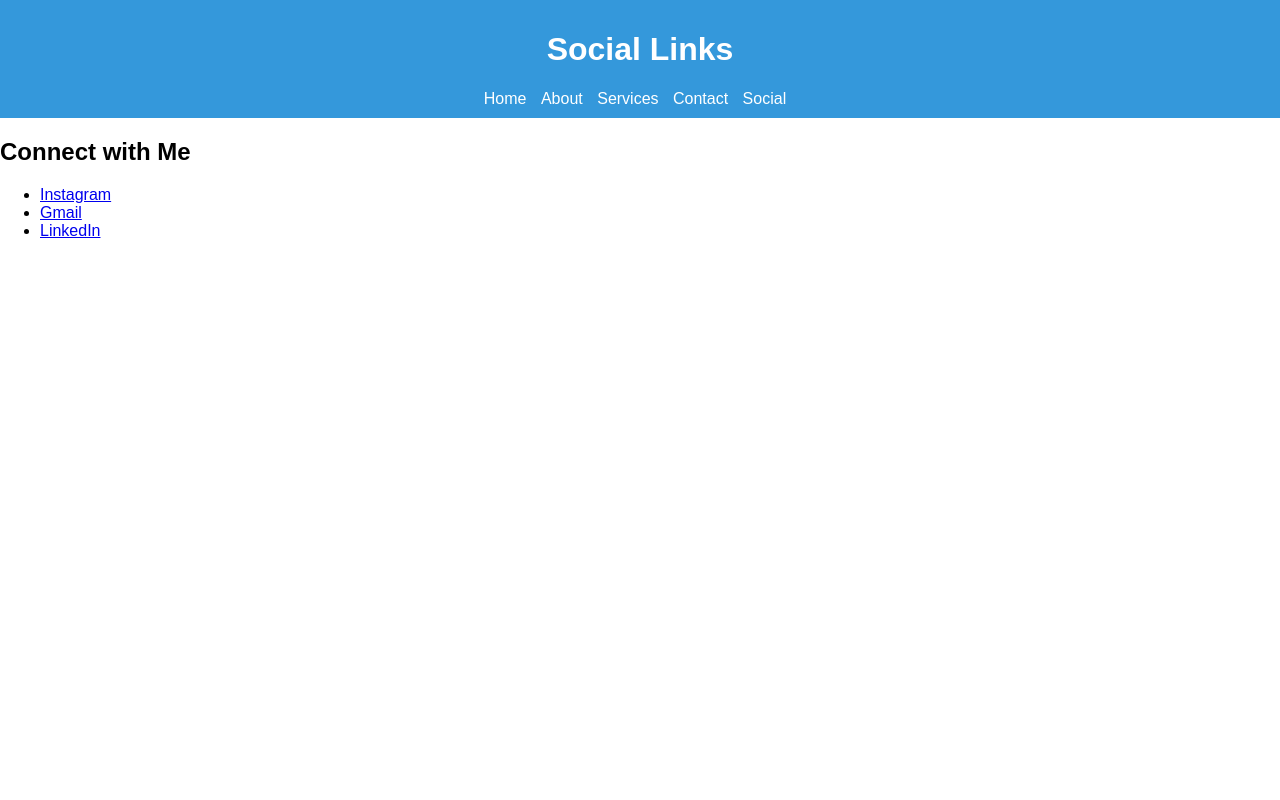
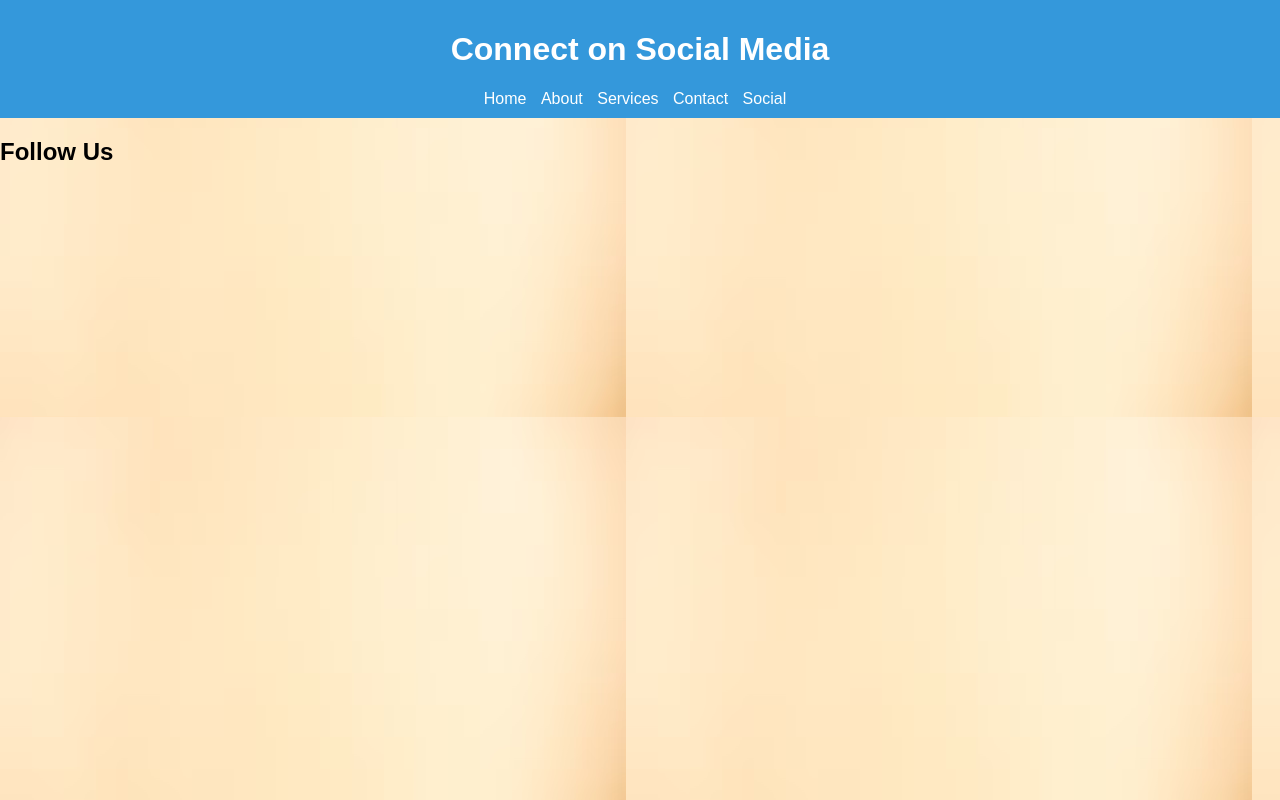
Before and after one commit to Anurag-Jain-S/anuweb, a plain HTML site: page social.html in a window 1280 px wide. Drawn offline with Linux system fonts and the light colour scheme.

Commit message:
Update social.html

```diff
--- a/social.html
+++ b/social.html
@@ -7,9 +7,9 @@
     <link rel="stylesheet" href="style.css">
     <title>Social</title>
 </head>
-<body>
+<body style="background-image: url('background.jpg');">
     <header>
-        <h1>Social Links</h1>
+        <h1>Connect on Social Media</h1>
         <nav>
             <ul>
                 <li><a href="index.html">Home</a></li>
@@ -21,12 +21,8 @@
         </nav>
     </header>
     <section>
-        <h2>Connect with Me</h2>
-        <ul>
-            <li><a href="https://www.instagram.com/_i.anuragg_?igsh=MXFjZmpjeHRub20zZQ==" target="https://www.instagram.com/_i.anuragg_?igsh=MXFjZmpjeHRub20zZQ==">Instagram</a></li>
-            <li><a href="realme.anurag@gmail.com">Gmail</a></li>
-            <li><a href="https://www.linkedin.com/in/anuragjain29oct" target="https://www.linkedin.com/in/anuragjain29oct">LinkedIn</a></li>
-        </ul>
+        <h2>Follow Us</h2>
+        <!-- Content for the social page goes here -->
     </section>
 </body>
 </html>
```
